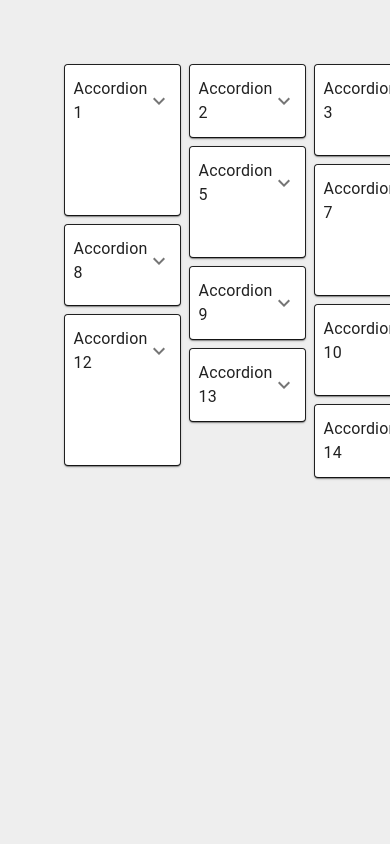
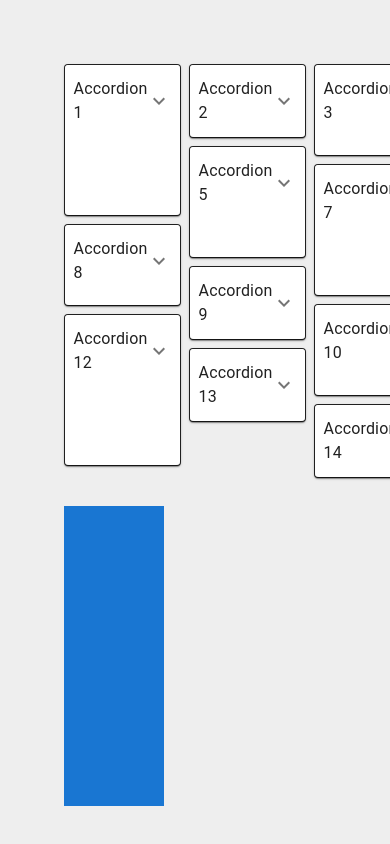
Before and after one commit to ralphsulit/material-ui-tutorial, a React (Create React App) app: page / in a window 390 px wide. Shown: the part 8619-9463 px from the top of the page. Before the commit the page ends 9189 px from the top, so only its background shows below. Built offline with nearby package versions, Linux system fonts and the light colour scheme.

Commit message:
feat: added MuiResponsiveness component (Responsive Component)

```diff
--- a/src/App.tsx
+++ b/src/App.tsx
@@ -40,6 +40,7 @@
 import { MuiTabs } from './components/MuiTabs';
 import { MuiTimeline } from './components/MuiTimeline';
 import { MuiMasonry } from './components/MuiMasonry';
+import { MuiResponsiveness } from './components/MuiResponsiveness';
 
 function App() {
   return (
@@ -150,6 +151,9 @@
 
         {/* Masonry Component */}
         <MuiMasonry />
+
+        {/* Responsiveness */}
+        <MuiResponsiveness />
       </Stack>
     </div>
   );
--- /dev/null
+++ b/src/components/MuiResponsiveness.tsx
@@ -0,0 +1,19 @@
+import { Box } from '@mui/material';
+
+export const MuiResponsiveness = () => {
+  return (
+    <Box sx={{
+      height: '300px',
+      width: {
+        xs: 100, //0 and above
+        sm: 200, // 600 and above
+        md: 300, // 900 and above
+        lg: 400, // 1200 and above
+        xl: 500, // 1536 and above
+      },
+      bgcolor: 'primary.main'
+    }}>
+
+    </Box>
+  )
+}
```
